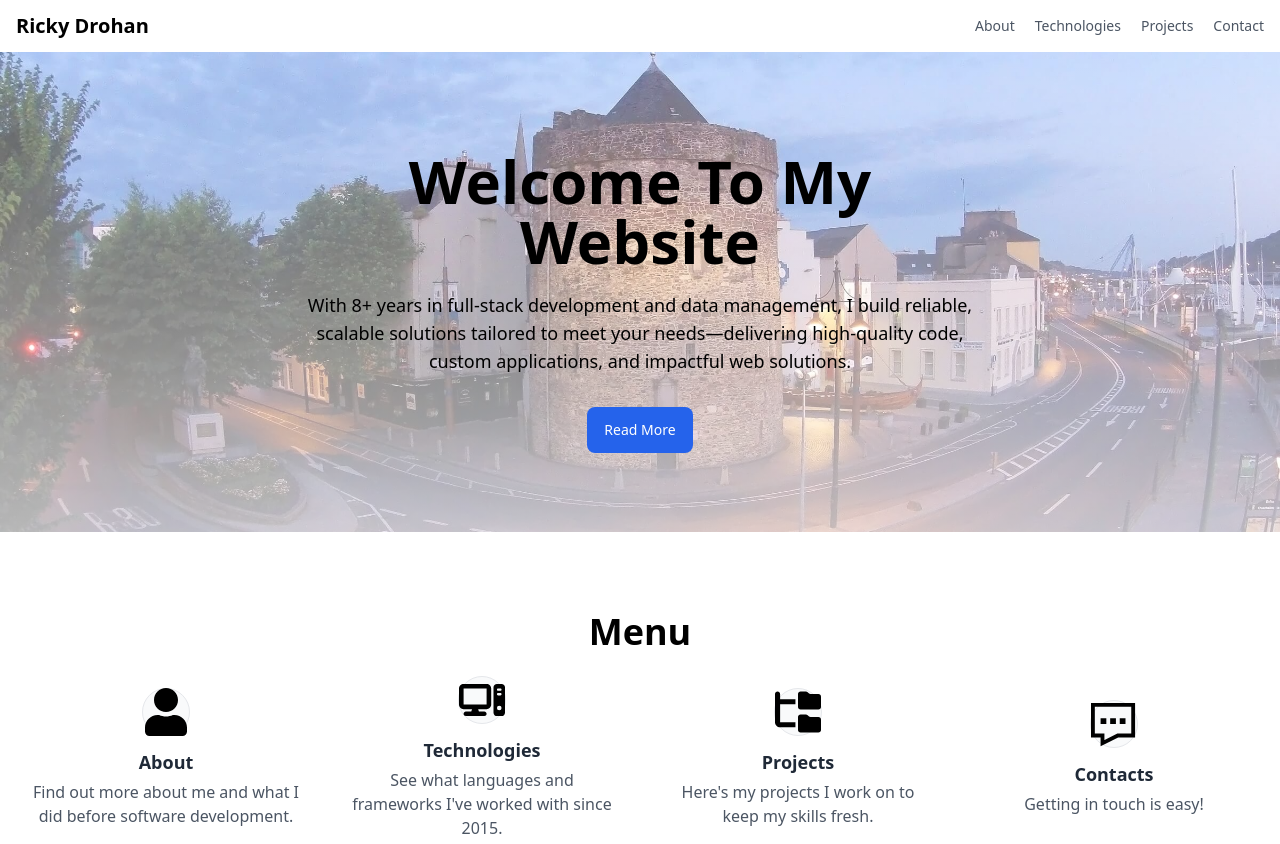
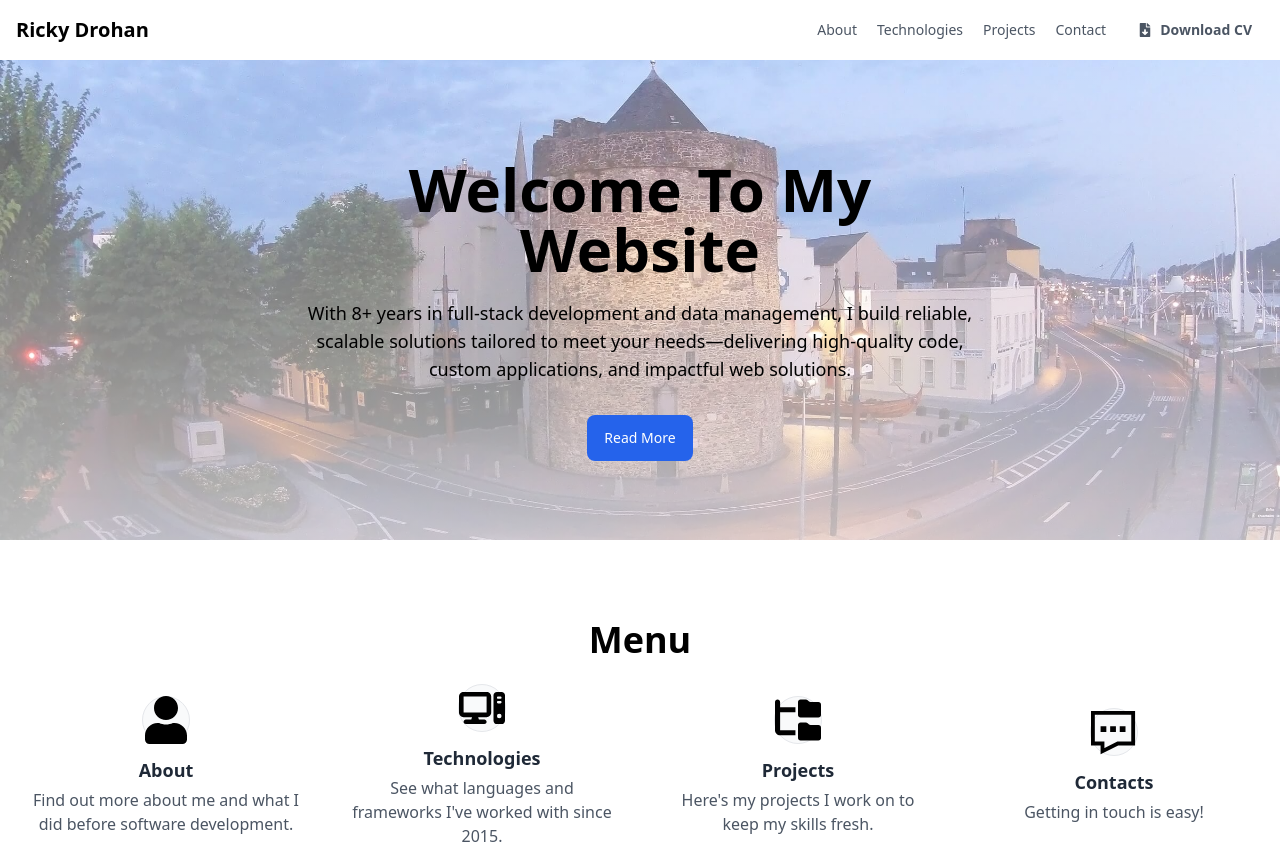
Before and after one commit to RDrohan/ricky-drohan-website, a Next.js app: page / in a window 1280 px wide. Shown: the top 844 px of the page. Built offline with nearby package versions, Linux system fonts and the light colour scheme.

Commit message:
Added Download CV to Navbar

```diff
--- a/app/components/Navbar.tsx
+++ b/app/components/Navbar.tsx
@@ -1,5 +1,6 @@
 import { RxHamburgerMenu } from "react-icons/rx";
 import { TbXboxX } from "react-icons/tb";
+import { FaFileDownload } from "react-icons/fa";
 
 import Link from "next/link";
 export default function Navbar() {
@@ -61,6 +62,14 @@ export default function Navbar() {
             >
               Contact
             </Link>
+            <div>
+              <Link
+                className="group inline-flex items-center gap-x-2 py-2 px-3 font-bold text-sm text-gray-600 hover:text-gray-400 focus:outline-none focus:text-gray-400 dark:text-neutral-400 dark:hover:text-neutral-500 dark:focus:text-neutral-500"
+                href="/CV - Ricky Drohan.pdf"
+              >
+                <FaFileDownload /> Download CV
+              </Link>
+            </div>
           </div>
         </div>
       </nav>
```
Also changed, not shown: 1 other file (tests, documents, lock files or other folders).
